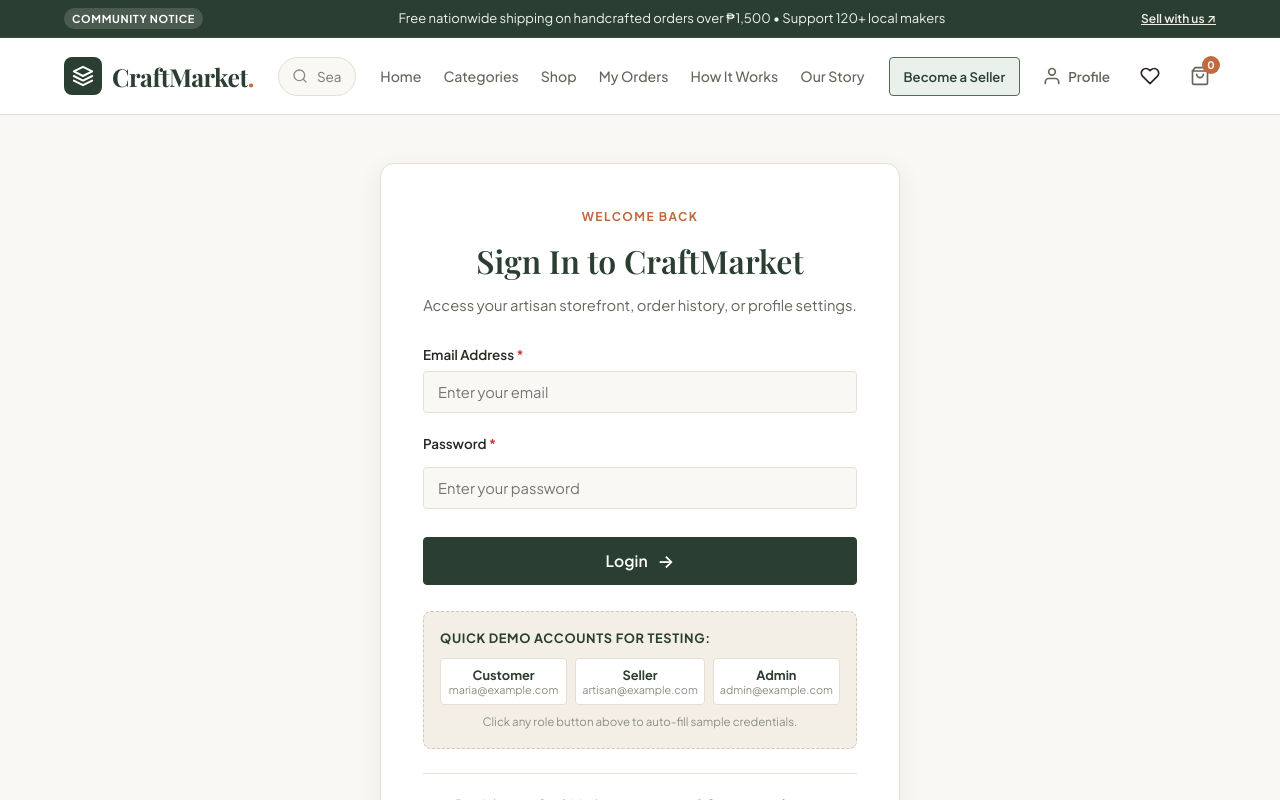
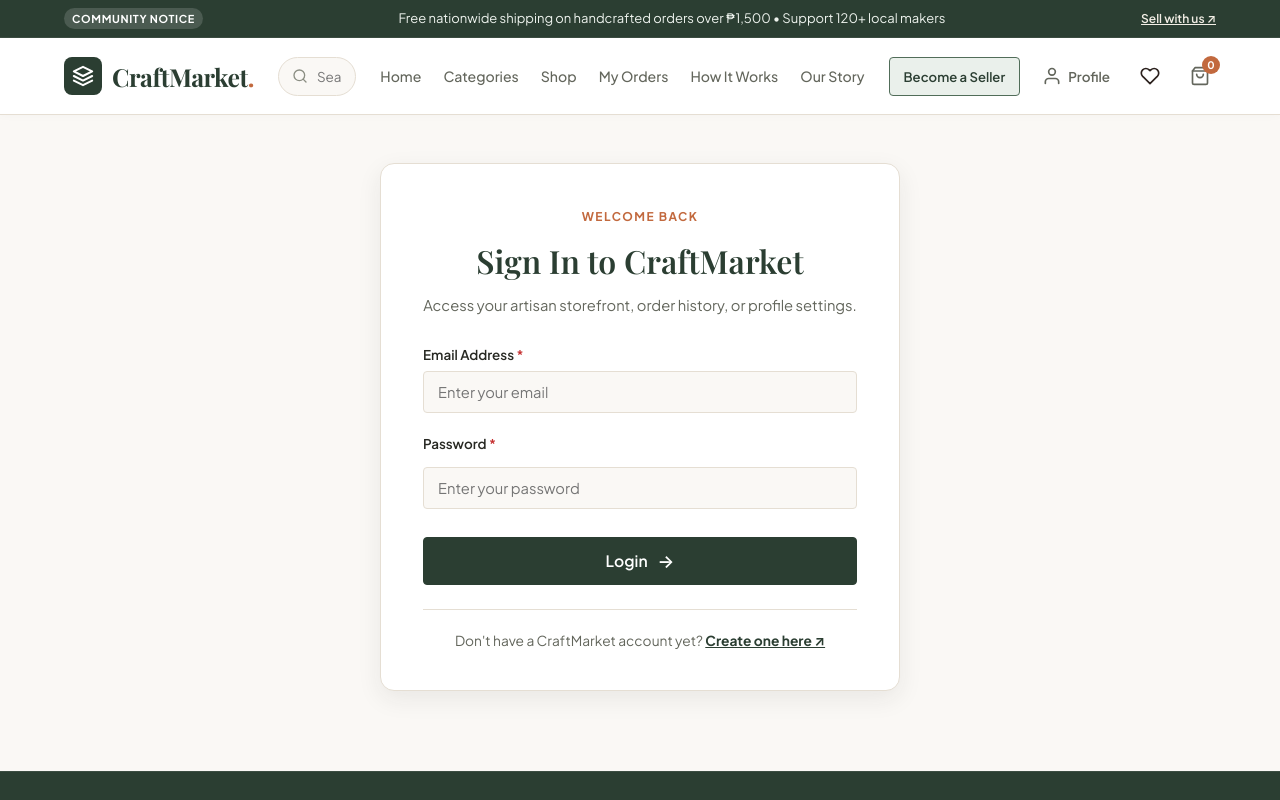
Before and after one commit to Sarmiento11-ux/ITE311_FINAL-PROJECT_F3-SARMIENTO_ASHLEY_JAY, a Vue app in the folder frontend/: page /login in a window 1280 px wide. Shown: the top 800 px of the page. Built offline with nearby package versions, Linux system fonts and the light colour scheme; no server answers; a web font is replaced by a local one.

Commit message:
Hide quick demo accounts testing box from login view

```diff
--- a/frontend/src/views/LoginView.vue
+++ b/frontend/src/views/LoginView.vue
@@ -65,25 +65,6 @@
 
           </form>
 
-          <!-- Quick Demo Accounts for Testing -->
-          <div class="demo-accounts-box">
-            <h4 class="demo-title">Quick Demo Accounts for Testing:</h4>
-            <div class="demo-buttons-grid">
-              <button type="button" class="btn-demo-fill" @click="fillDemo('maria@example.com', 'password')">
-                <strong>Customer</strong>
-                <span>maria@example.com</span>
-              </button>
-              <button type="button" class="btn-demo-fill" @click="fillDemo('artisan@example.com', 'password')">
-                <strong>Seller</strong>
-                <span>artisan@example.com</span>
-              </button>
-              <button type="button" class="btn-demo-fill" @click="fillDemo('admin@example.com', 'admin123')">
-                <strong>Admin</strong>
-                <span>admin@example.com</span>
-              </button>
-            </div>
-            <p class="demo-hint">Click any role button above to auto-fill sample credentials.</p>
-          </div>
 
           <!-- Footer Link to Register -->
           <div class="auth-card-footer">
```
